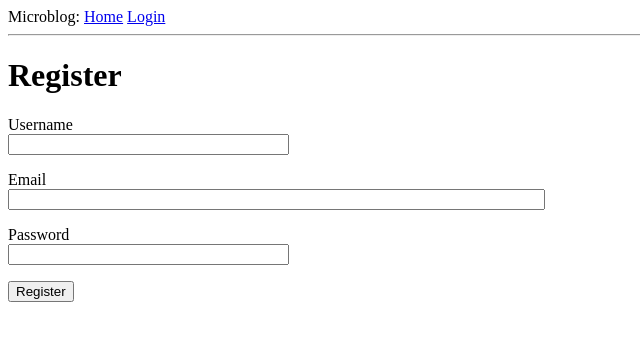
After one commit to Yjin232/flask_microblog, a Flask app: page /register in a window 1280 px wide. The commit adds this page. Shown: the top 341 px of the page, without its empty margins (0-640 px from the left). Run offline with Flask 2, Linux system fonts and the light colour scheme.

Commit message:
ch5--User Login, out and Register Finished

```diff
--- a/app/__init__.py
+++ b/app/__init__.py
@@ -4,7 +4,7 @@ from flask import Flask # import Flask lib
 from config import Config
 from flask_sqlalchemy import SQLAlchemy
 from flask_migrate import Migrate
-
+from flask_login import LoginManager
 
 app = Flask(__name__)
 #this command to relaize all the config
@@ -14,5 +14,9 @@ app.config.from_object(Config)
 db = SQLAlchemy(app) # Database object
 migrate = Migrate(app,db) # Migrate object
 
+#init the login object
+login = LoginManager(app)
+login.login_view = 'login'
+
 #import routes module from app
 from app import routes,models #import routes module from app
--- a/app/forms.py
+++ b/app/forms.py
@@ -2,10 +2,30 @@
 #Date: 12/28/2021
 from flask_wtf import FlaskForm
 from wtforms import StringField, SubmitField, PasswordField, BooleanField
-from wtforms.validators import DataRequired
+from wtforms.validators import DataRequired, Email, EqualTo, ValidationError
+from app.models import User
 
+#登录表单
 class LoginForm(FlaskForm):
     username = StringField('Username',validators=[DataRequired()])
     password = PasswordField('Password',validators=[DataRequired()])
     remember_me = BooleanField('Remember Me')
     submit = SubmitField('Sign In')
+
+#注册表单
+class RegistrationForm(FlaskForm):
+    username = StringField('Username', validators=[DataRequired()])
+    email = StringField('Email', validators=[DataRequired(),Email()])
+    password = PasswordField('Password', validators=[DataRequired()])
+    password2 = PasswordField('Repeat Password', validators=[DataRequired(),EqualTo('password')])
+    submit = SubmitField('Register')
+
+    #Validation Function
+    def validate_username(self,username):
+        user = User.query.filter_by(username=username).first()
+        if user is not None:
+            raise ValidationError('Username already exists')
+    def validate_email(self,email):
+        user = User.query.filter_by(email=email).first()
+        if user is not None:
+            raise ValidationError('Email already exists')
--- a/app/routes.py
+++ b/app/routes.py
@@ -1,16 +1,21 @@
 #Author: Yicheng Jin
 #Date: 12/28/2021
 from flask import request, render_template, redirect, flash, url_for
-from app import app
-from app.forms import LoginForm
+from werkzeug.urls import url_parse
 
+from app import app, db
+from app.forms import LoginForm, RegistrationForm
+from flask_login import current_user, login_user, logout_user, login_required
+from app.models import User
 #index routes
 @app.route('/')
 @app.route('/index')
+@login_required # set index page needs login
+
 
 def index():
     #add user info
-    user = {'username':'Yicheng'}
+    # user = {'username':'Yicheng'}
     #add user post,list type
     posts = [
         {
@@ -23,15 +28,55 @@ def index():
         }
     ]
 
-    return render_template('index.html',title='Home',user=user,posts=posts)
+    return render_template('index.html',title='Home',posts=posts)
 
 #login routes
 @app.route('/login',methods=['GET','POST'])
 def login():
+    if current_user.is_authenticated:
+        return redirect(url_for('index'))
+
     login_form = LoginForm()
+
     if login_form.validate_on_submit():
-        flash('Login requestd for user {}, remember_me={}'.format(login_form.username.data,login_form.remember_me.data))
+
+        user = User.query.filter_by(username=login_form.username.data).first()
+        if user is None or not user.check_passwod(login_form.password.data):
+            flash('invalid username or password')
+
+        login_user(user,login_form.remember_me.data)
+
+        next_page = request.args.get('next')
+        if not next_page or url_parse(next_page).netloc != '':
+            next_page = url_for('index')#If there is no next page, redirect to index page
+        return redirect(next_page)
+
+
         return redirect(url_for('index'))
 
 
+
     return render_template('login.html',form=login_form,title='Login')
+
+#logout route
+@app.route('/logout')
+def logout():
+    logout_user()#clean the session
+    return redirect(url_for('index'))
+
+#register route
+@app.route('/register',methods=['POST','GET'])
+def register():
+    if current_user.is_authenticated:#if curr already registered, return to index page
+        return redirect(url_for('index'))
+    form = RegistrationForm()
+    if form.validate_on_submit():
+        #这里除了会调用表单中DataRequired这些定义的校验函数，也会调用自定义的 validate_字段名() 的校验函数，全部通过返回True
+        #add new user into database
+        user = User(username=form.username.data, email=form.email.data)
+        user.set_password(form.password.data)
+        db.session.add(user)
+        db.session.commit()
+        flash('Cong, Registration Succeed!')
+        return redirect(url_for('login'))
+    return render_template('register.html',title='Registration',form=form)
--- a/app/templates/base.html
+++ b/app/templates/base.html
@@ -13,7 +13,11 @@
     <div>
         Microblog:
         <a href="{{ url_for('index') }}">Home</a>
-        <a href="{{ url_for('login') }}">Login</a>
+        {% if current_user.is_anonymous %}
+            <a href="{{ url_for('login') }}">Login</a>
+        {% else %}
+            <a href="{{ url_for('logout') }}">Log out</a>
+        {% endif %}
     </div>
 
     <hr>
--- a/app/templates/index.html
+++ b/app/templates/index.html
@@ -1,7 +1,7 @@
 {% extends 'base.html' %}
 
 {% block content %}
-    <h1>Hello, {{ user.username }}!</h1>
+    <h1>Hello, {{ current_user.username }}! Email {{ current_user.email }}</h1>
     {% for post in posts %}
         <div><p>{{ post.author.username }} says:<b>{{ post.body }}</b></p></div>
     {% endfor %}
--- a/app/templates/login.html
+++ b/app/templates/login.html
@@ -21,6 +21,7 @@
         <p>{{ form.remember_me() }}{{ form.remember_me.label }}</p>
         <p>{{ form.submit() }}</p>
     </form>
+    <p>New here? <a href="{{ url_for('register') }}">Register!</a></p>
 
 
 
--- /dev/null
+++ b/app/templates/register.html
@@ -0,0 +1,31 @@
+{% extends 'base.html' %}
+
+{% block content %}
+    <h1>Register</h1>
+    <form action="" method="post">
+        {{ form.hidden_tag() }}
+        <p>
+            {{ form.username.label }}<br>
+            {{ form.username(size=32) }}<br>
+            {% for error in form.username.errors %}
+                <span style="color:red">[{{ error }}]</span>
+            {% endfor %}
+        </p>
+        <p>
+            {{ form.email.label }}<br>
+            {{ form.email(size=64) }}<br>
+            {% for error in form.email.errors %}
+                <span style="color:red">[{{ error }}]</span>
+            {% endfor %}
+        </p>
+        <p>
+            {{ form.password.label }}<br>
+            {{ form.password(size=32) }}<br>
+            {% for error in form.password.errors %}
+                <span style="color:red">[{{ error }}]</span>
+            {% endfor %}
+        </p>
+        <p>{{ form.submit() }}</p>
+    </form>
+
+{% endblock %}
```
Also changed, not shown: app/models.py (+16 -2 lines), app.db.
